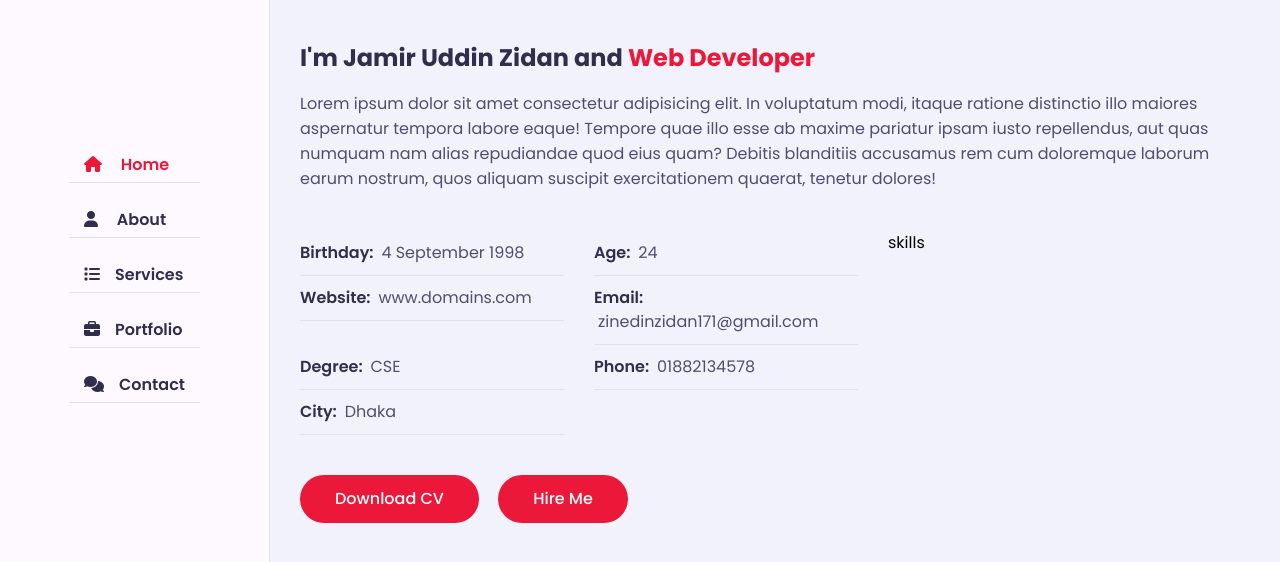
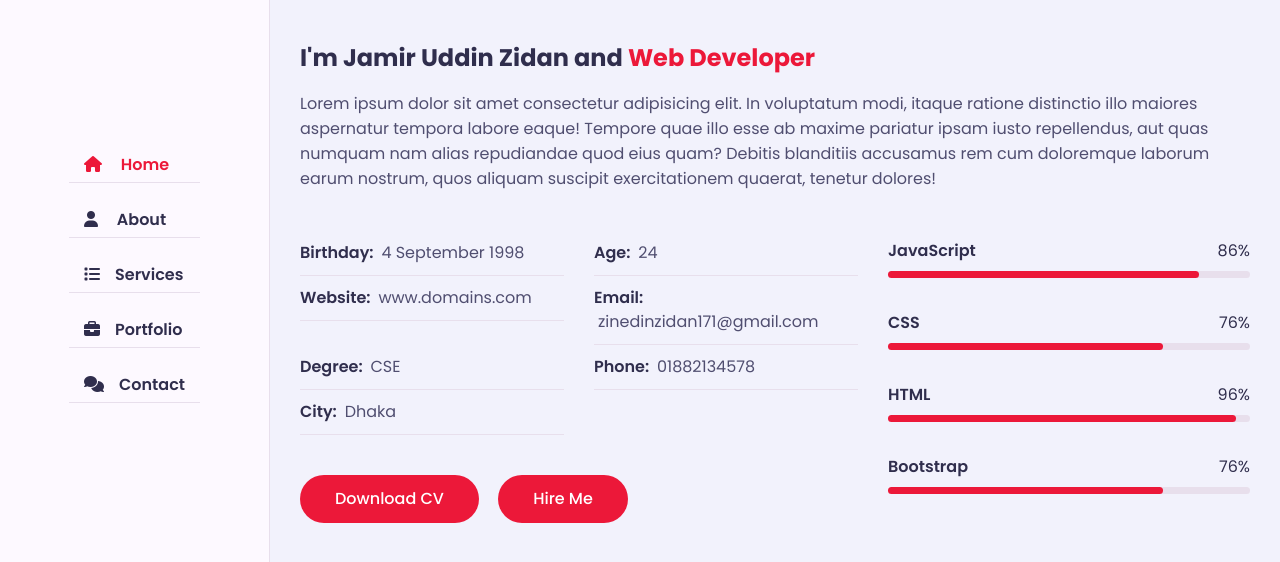
Before and after one commit to zidan555/my-portfolio, a plain HTML site: page index.html in a window 1280 px wide. Shown: the part 140-702 px from the top of the page. Drawn offline with Linux system fonts and the light colour scheme; a web font is replaced by a local one.

Commit message:
9th commit

```diff
--- a/index.html
+++ b/index.html
@@ -103,7 +103,39 @@
                       </div>
                     </div>
                   </div>
-                  <div class="skills padd15">skills</div>
+                  <div class="skills padd15">
+                    <div class="row">
+                      <div class="skill-item padd15">
+                        <h5>JavaScript</h5>
+                        <div class="progress">
+                          <div class="progress-in" style="width: 86%;"></div>
+                          <div class="skill-percent">86%</div>
+                        </div>
+                      </div>
+                      <div class="skill-item padd15">
+                        <h5>CSS</h5>
+                        <div class="progress">
+                          <div class="progress-in" style="width: 76%;"></div>
+                          <div class="skill-percent">76%</div>
+                        </div>
+                      </div>
+                      <div class="skill-item padd15">
+                        <h5>HTML</h5>
+                        <div class="progress">
+                          <div class="progress-in" style="width: 96%;"></div>
+                          <div class="skill-percent">96%</div>
+                        </div>
+                      </div>
+                      <div class="skill-item padd15">
+                        <h5>Bootstrap</h5>
+                        <div class="progress">
+                          <div class="progress-in" style="width: 76%;"></div>
+                          <div class="skill-percent">76%</div>
+                        </div>
+                      </div>
+
+                    </div>
+                  </div>
                 </div>
               </div>
             </div>
--- a/style.css
+++ b/style.css
@@ -374,5 +374,42 @@ h3.my-profession{
     margin-right: 15px;
     margin-top: 10px;
 }
+.about .about-content .skills .skill-item{
+    flex: 0 0 100%;
+    max-width: 100%;
+    margin-bottom: 25px;
+}
+.about .about-content .skills .skill-item h5{
+    line-height: 40px;
+    font-weight: 600;
+    font-size: 16px;
+    color: var(--text-black-900);
+    text-transform: capitalize;
+}
+.about .about-content .skills .skill-item .progress{
+    background-color: var(--bg-black-50);
+    height: 7px;
+    border-radius: 4px;
+    width: 100%;
+    position: relative;
+}
+.about .about-content .skills .skill-item .progress .progress-in{
+    position: absolute;
+    top: 0;
+    left: 0;
+    height: 100%;
+    border-radius: 4px;
+    background-color: var(--skin-color);
+}
+.about .about-content .skills .skill-item .skill-percent{
+    position: absolute;
+    right: 0;
+    color: var(--text-black-900);
+    top: -40px;
+    font-weight: 400;
+    line-height: 40px;
+}
+
+
 
 /* About Section End */
```
